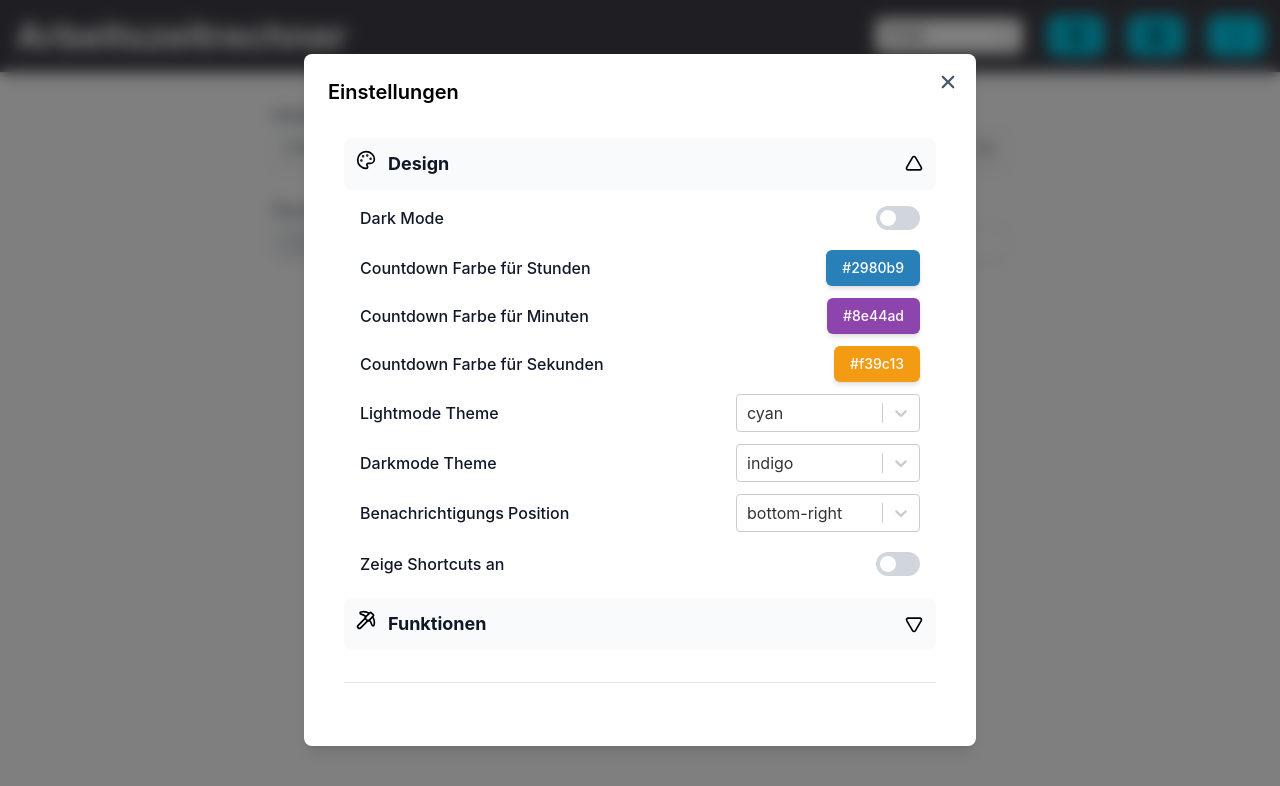
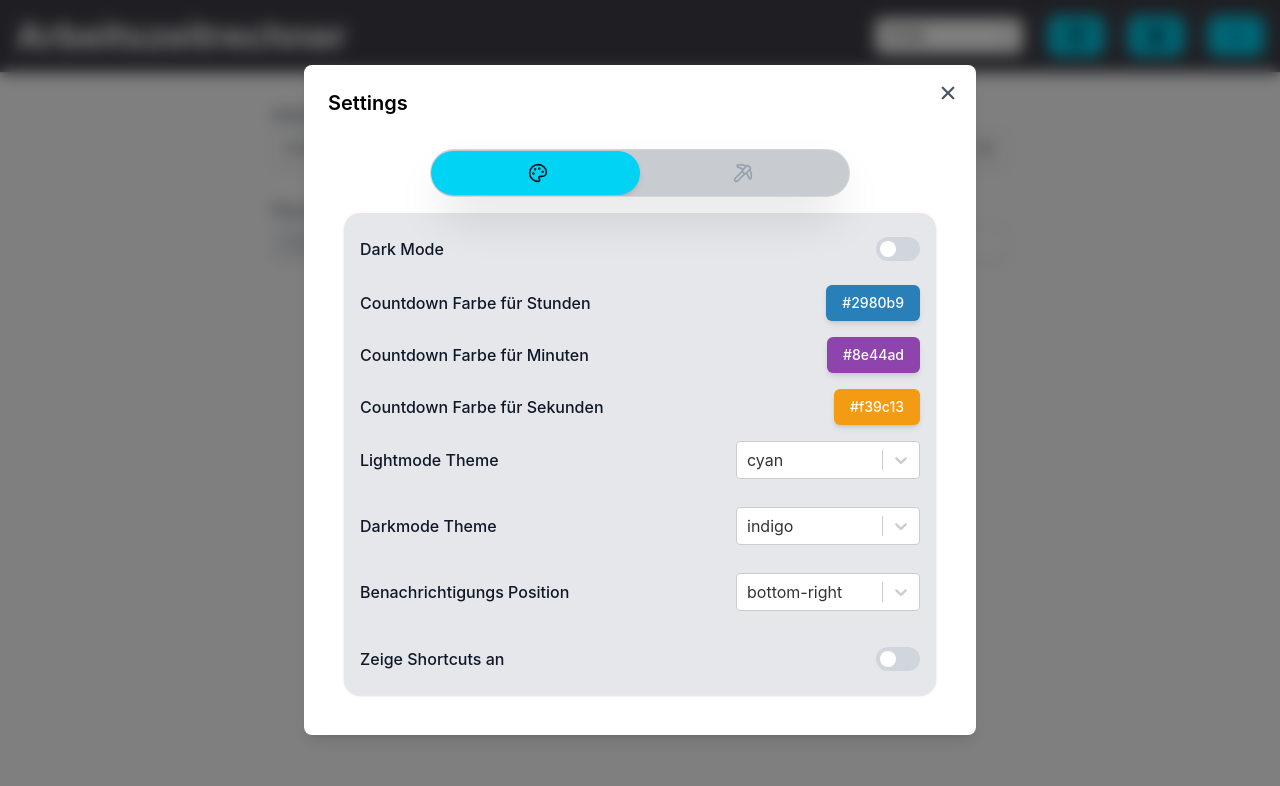
Before and after one commit to LukasDano/azr-react, a React (Vite) app: page / in a window 1280 px wide. Both pictures are taken after a click on the button 1156 px from the left and 36 px from the top of the page. Shown: the top 786 px of the page. Built offline with nearby package versions, Linux system fonts and the light colour scheme.

Commit message:
[#37] better design for the settings modal

```diff
--- a/src/components/App.tsx
+++ b/src/components/App.tsx
@@ -80,7 +80,7 @@ export const App = () => {
     return (
         <div className={`${darkModeActive ? 'dark' : 'light'}`}>
             <div className="h-screen dark:bg-gray-900">
-                <BaseModal modalTitle={'Einstellungen'} isOpen={settingsOpen} onClose={() => setSettingsOpen(false)}>
+                <BaseModal modalTitle={'Settings'} isOpen={settingsOpen} onClose={() => setSettingsOpen(false)}>
                     <Settings />
                 </BaseModal>
 
--- a/src/components/content/header/HeaderButton.tsx
+++ b/src/components/content/header/HeaderButton.tsx
@@ -1,7 +1,7 @@
 import Tippy from '@tippyjs/react';
 import { type FC, type ReactNode, useContext } from 'react';
 
-import { availableThemes } from '../../../static/themes';
+import { getThemeClasses } from '../../../static/themes';
 import type { SettingContextValues } from '../../context/SettingContext';
 import { SettingContext } from '../../context/SettingContext';
 
@@ -14,12 +14,10 @@ type HeaderButtonProps = {
 export const HeaderButton: FC<HeaderButtonProps> = ({ icon, onClick, tooltip }) => {
     const { colorTheme } = useContext<SettingContextValues>(SettingContext);
 
-    const themeClasses = `${availableThemes[colorTheme.light].light} ${availableThemes[colorTheme.dark].dark}`;
-
     return (
         <Tippy content={tooltip}>
             <button
-                className={`flex items-center gap-2 rounded-lg px-4 py-2 shadow transition ${themeClasses}`}
+                className={`flex items-center gap-2 rounded-lg px-4 py-2 shadow transition ${getThemeClasses(colorTheme)}`}
                 onClick={onClick}
             >
                 {icon}
--- a/src/components/content/header/HeaderDropDownSelect.tsx
+++ b/src/components/content/header/HeaderDropDownSelect.tsx
@@ -3,7 +3,7 @@ import { ChevronsUpDown } from 'lucide-react';
 import type { FC } from 'react';
 import { useContext } from 'react';
 
-import { availableThemes } from '../../../static/themes.ts';
+import { getThemeClasses } from '../../../static/themes.ts';
 import type { SettingContextValues } from '../../context/SettingContext.tsx';
 import { SettingContext } from '../../context/SettingContext.tsx';
 
@@ -16,8 +16,6 @@ type HeaderDropDownSelectProps = {
 
 export const HeaderDropDownSelect: FC<HeaderDropDownSelectProps> = ({ items, selectedItem, onChange, minWidth }) => {
     const { colorTheme } = useContext<SettingContextValues>(SettingContext);
-
-    const themeClasses = `${availableThemes[colorTheme.light].light} ${availableThemes[colorTheme.dark].dark}`;
 
     return (
         <div className="w-fit shrink-0" style={{ minWidth: minWidth ? `${minWidth}px` : '150px' }}>
@@ -37,7 +35,7 @@ export const HeaderDropDownSelect: FC<HeaderDropDownSelectProps> = ({ items, sel
                                 value={item}
                                 className={({ focus }) =>
                                     `relative flex cursor-pointer select-none items-center justify-center px-4 py-2 ${
-                                        focus ? themeClasses : 'text-gray-900 dark:text-gray-100'
+                                        focus ? getThemeClasses(colorTheme) : 'text-gray-900 dark:text-gray-100'
                                     }`
                                 }
                             >
--- /dev/null
+++ b/src/components/content/miscellaneous/TabBar.tsx
@@ -0,0 +1,82 @@
+import Tippy from '@tippyjs/react';
+import type { FC, ReactNode } from 'react';
+import { useContext } from 'react';
+
+import { getThemeClasses } from '../../../static/themes.ts';
+import type { SettingContextValues } from '../../context/SettingContext.tsx';
+import { SettingContext } from '../../context/SettingContext.tsx';
+
+export type Tab = {
+    icon: ReactNode;
+    title: string;
+    id: number;
+};
+
+type TabBarProps = {
+    tabs: Tab[];
+    activeTabId: number;
+    onTabChange: (id: number) => void;
+};
+
+export const TabBar: FC<TabBarProps> = ({ tabs, activeTabId, onTabChange }) => {
+    const { colorTheme } = useContext<SettingContextValues>(SettingContext);
+
+    const activeIndex = tabs.findIndex((tab) => tab.id === activeTabId);
+    const tabCount = tabs.length;
+
+    return (
+        <div className="max-w-3xl px-8 sm:px-0">
+            <div className="sm:w-7/12">
+                <div
+                    role="tablist"
+                    aria-label="tabs"
+                    className="relative flex h-12 w-105 items-center overflow-hidden rounded-full border border-white/20 bg-gray-600/30 px-1 shadow-2xl shadow-black/20 backdrop-blur-xl transition dark:bg-gray-200/20"
+                >
+                    <div
+                        className={`absolute top-1/2 h-11 -translate-y-1/2 rounded-full shadow-md transition-all duration-200 ease-in-out ${getThemeClasses(colorTheme)}`}
+                        style={{
+                            left: `${activeIndex * (100 / tabCount)}%`,
+                            width: `${100 / tabCount}%`,
+                        }}
+                    />
+                    {tabs.map((tab) => (
+                        <TabButton
+                            key={tab.id}
+                            tab={tab}
+                            active={tab.id === activeTabId}
+                            onClick={() => onTabChange(tab.id)}
+                        />
+                    ))}
+                </div>
+            </div>
+        </div>
+    );
+};
+
+type TabButtonProps = {
+    tab: Tab;
+    active: boolean;
+    onClick: () => void;
+};
+
+const TabButton: FC<TabButtonProps> = ({ tab, active, onClick }) => {
+    return (
+        <Tippy content={tab.title}>
+            <button
+                role="tab"
+                aria-selected={active}
+                aria-controls={`panel-${tab.id}`}
+                id={`tab-${tab.id}`}
+                tabIndex={active ? 0 : -1}
+                className="z-10 flex h-full min-w-0 flex-1 items-center justify-center font-medium text-xs transition-colors focus:outline-none"
+                onClick={onClick}
+            >
+                <span
+                    className={`truncate text-xs transition-colors ${active ? 'font-semibold text-gray-900' : 'text-gray-400 hover:text-white'}`}
+                >
+                    {tab.icon}
+                </span>
+            </button>
+        </Tippy>
+    );
+};
--- a/src/components/settings/Settings.tsx
+++ b/src/components/settings/Settings.tsx
@@ -1,13 +1,13 @@
-import { Palette, Pickaxe } from 'lucide-react';
-import { useContext } from 'react';
+import { useContext, useState } from 'react';
 
 import { ColorPicker } from './inputs/ColorSelector.tsx';
 import { SettingsToggle } from './inputs/SettingsToggle';
-import { SettingsGroup } from './SettingsGroup';
+import { settingTabs } from './settingConfig.tsx';
 import { availableThemes, type ThemeType } from '../../static/themes';
 import { notificationPositions, type ToastPosition } from '../../utils/page/notifications.ts';
 import type { CountdownUnit } from '../content/countdown/CountdownElement.tsx';
 import { DropDownSelect } from '../content/inputs/DropDownSelect.tsx';
+import { TabBar } from '../content/miscellaneous/TabBar.tsx';
 import { SettingContext, type SettingContextValues } from '../context/SettingContext';
 
 export const Settings = () => {
@@ -44,9 +44,17 @@ export const Settings = () => {
         updateColorTheme(updatedTheme);
     };
 
+    const [activeTabId, setActiveTabId] = useState<number>(settingTabs[0].id);
+
     return (
         <div className="flex w-full flex-col gap-4 overflow-auto p-4">
-            <SettingsGroup title={'Design'} icon={<Palette className={'h-5 w-5'} />} defaultOpen={true}>
+            <div className="flex w-full justify-center">
+                <TabBar tabs={settingTabs} activeTabId={activeTabId} onTabChange={setActiveTabId} />
+            </div>
+
+            <div className={'flex flex-col gap-4 rounded-2xl bg-gray-200 p-4 shadow-sm dark:bg-gray-600'}>
+                {activeTabId === 0 && (
+                    <>
                         <SettingsToggle
                             settingName={'Dark Mode'}
                             defaultValue={darkModeActive}
@@ -90,15 +98,17 @@ export const Settings = () => {
                             defaultValue={showShortcuts}
                             onToggle={updateShowShortcuts}
                         />
-            </SettingsGroup>
+                    </>
+                )}
 
-            <SettingsGroup title={'Funktionen'} icon={<Pickaxe className={'h-5 w-5'} />} defaultOpen={false}>
+                {activeTabId === 1 && (
                     <SettingsToggle
                         settingName={'Nach Arbeitsende automatisch erhöhen'}
                         defaultValue={overTimeAutomatic}
                         onToggle={updateOverTimeAutomatic}
                     />
-            </SettingsGroup>
+                )}
+            </div>
         </div>
     );
 };
--- a/src/components/settings/SettingsGroup.tsx
+++ /dev/null
@@ -1,40 +0,0 @@
-import { Play } from 'lucide-react';
-import type { FC, ReactNode } from 'react';
-import { useState } from 'react';
-
-type SettingsGroupProps = {
-    title: string;
-    icon: ReactNode;
-    children: ReactNode;
-    defaultOpen?: boolean;
-};
-
-export const SettingsGroup: FC<SettingsGroupProps> = ({ title, icon, children, defaultOpen = false }) => {
-    const [isOpen, setIsOpen] = useState<boolean>(defaultOpen);
-
-    return (
-        <div className="w-full">
-            <button
-                className="z-10 mb-2 flex w-full cursor-pointer flex-row items-center justify-between rounded-lg bg-gray-50 p-3 transition-all duration-200 hover:bg-gray-100 dark:bg-gray-800 dark:hover:bg-gray-700"
-                onClick={() => setIsOpen(!isOpen)}
-            >
-                <div className="flex flex-row items-baseline">
-                    <span className="mr-3 text-lg">{icon}</span>
-                    <span className="font-bold text-gray-900 text-lg dark:text-gray-100">{title}</span>
-                </div>
-
-                <div className={`transition-transform duration-300 ${isOpen ? 'rotate-180' : ''}`}>
-                    <Play className={'h-5 w-5 rotate-90'} />
-                </div>
-            </button>
-
-            <div
-                className={`transition-all duration-300 ease-in-out ${isOpen ? 'max-h-96 opacity-100' : 'max-h-0 opacity-0'}`}
-            >
-                <div className="space-y-3 p-4 pt-0">{children}</div>
-            </div>
-
-            {!isOpen && <hr className="my-6 border-gray-200 border-t dark:border-gray-600" />}
-        </div>
-    );
-};
--- a/src/components/settings/inputs/SettingsToggle.tsx
+++ b/src/components/settings/inputs/SettingsToggle.tsx
@@ -1,9 +1,10 @@
 import type { FC } from 'react';
 import { useContext, useState } from 'react';
 
-import { availableThemes } from '../../../static/themes';
+import { getThemeClasses } from '../../../static/themes';
 import { sendInfoMessage } from '../../../utils/page/notifications';
-import { SettingContext, type SettingContextValues } from '../../context/SettingContext';
+import type { SettingContextValues } from '../../context/SettingContext';
+import { SettingContext } from '../../context/SettingContext';
 
 type SettingsToggleProps = {
     onToggle: (value: boolean) => void;
@@ -16,8 +17,6 @@ export const SettingsToggle: FC<SettingsToggleProps> = ({ settingName, onToggle,
     const { colorTheme } = useContext<SettingContextValues>(SettingContext);
 
     const [value, setValue] = useState<boolean>(defaultValue);
-
-    const themeClasses = `${availableThemes[colorTheme.light].light} ${availableThemes[colorTheme.dark].dark}`;
 
     const handleToggle = () => {
         const newValue = !value;
@@ -37,7 +36,7 @@ export const SettingsToggle: FC<SettingsToggleProps> = ({ settingName, onToggle,
                 type="button"
                 onClick={handleToggle}
                 className={`relative inline-flex h-6 w-11 items-center rounded-full transition-colors duration-300 focus:outline-none focus:ring-2 focus:ring-offset-2 ${
-                    value ? themeClasses : 'bg-gray-300'
+                    value ? getThemeClasses(colorTheme) : 'bg-gray-300'
                 }`}
                 role="switch"
                 aria-checked={value}
--- /dev/null
+++ b/src/components/settings/settingConfig.tsx
@@ -0,0 +1,10 @@
+import { Palette, Pickaxe } from 'lucide-react';
+
+import type { Tab } from '../content/miscellaneous/TabBar.tsx';
+
+const tabIconClasses = 'h-5 w-5';
+
+export const settingTabs: Tab[] = [
+    { title: 'Design', id: 0, icon: <Palette className={tabIconClasses} /> },
+    { title: 'Funktionen', id: 1, icon: <Pickaxe className={tabIconClasses} /> },
+];
--- a/src/static/themes.ts
+++ b/src/static/themes.ts
@@ -101,3 +101,6 @@ export const defaultColorTheme: Record<ThemeType, ThemeName> = {
     light: 'cyan',
     dark: 'indigo',
 };
+
+export const getThemeClasses = (theme: ColorTheme): string =>
+    `${availableThemes[theme.light].light} ${availableThemes[theme.dark].dark}`;
```
Also changed, not shown: src/components/content/miscellaneous/BaseButton.tsx (+4 -5 lines), 1 other file (tests, documents, lock files or other folders). Lines whose indentation alone changed are shown as unchanged.
